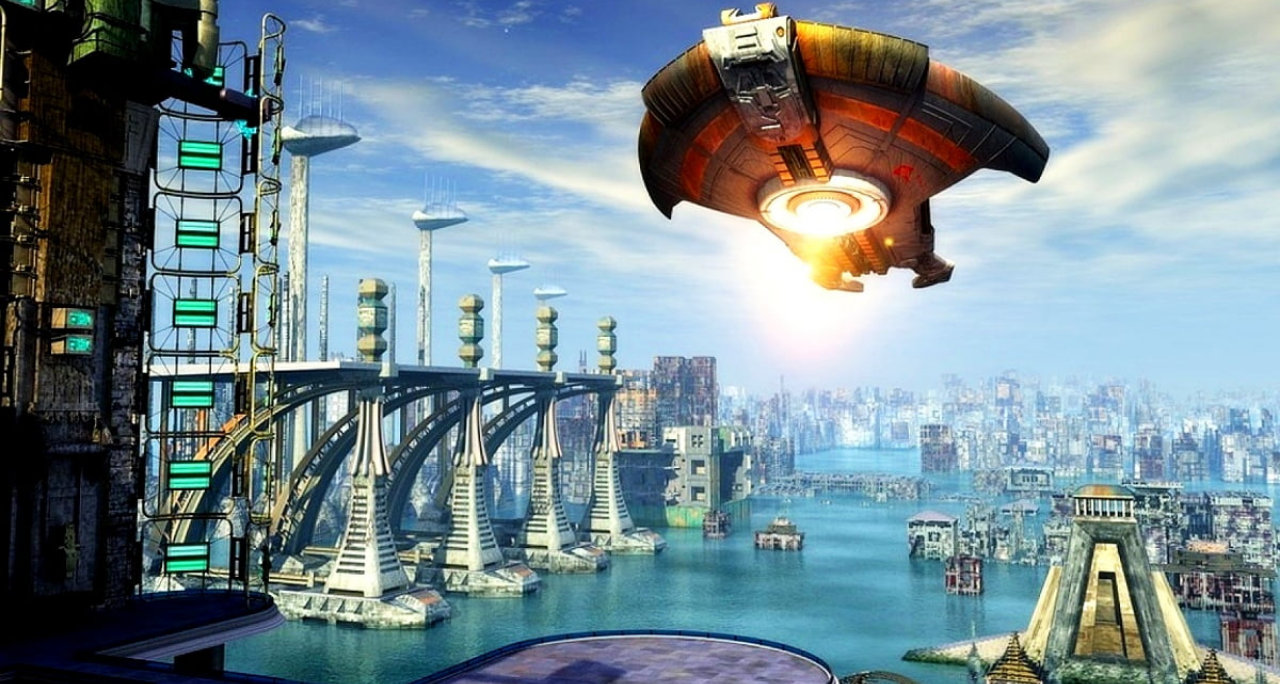
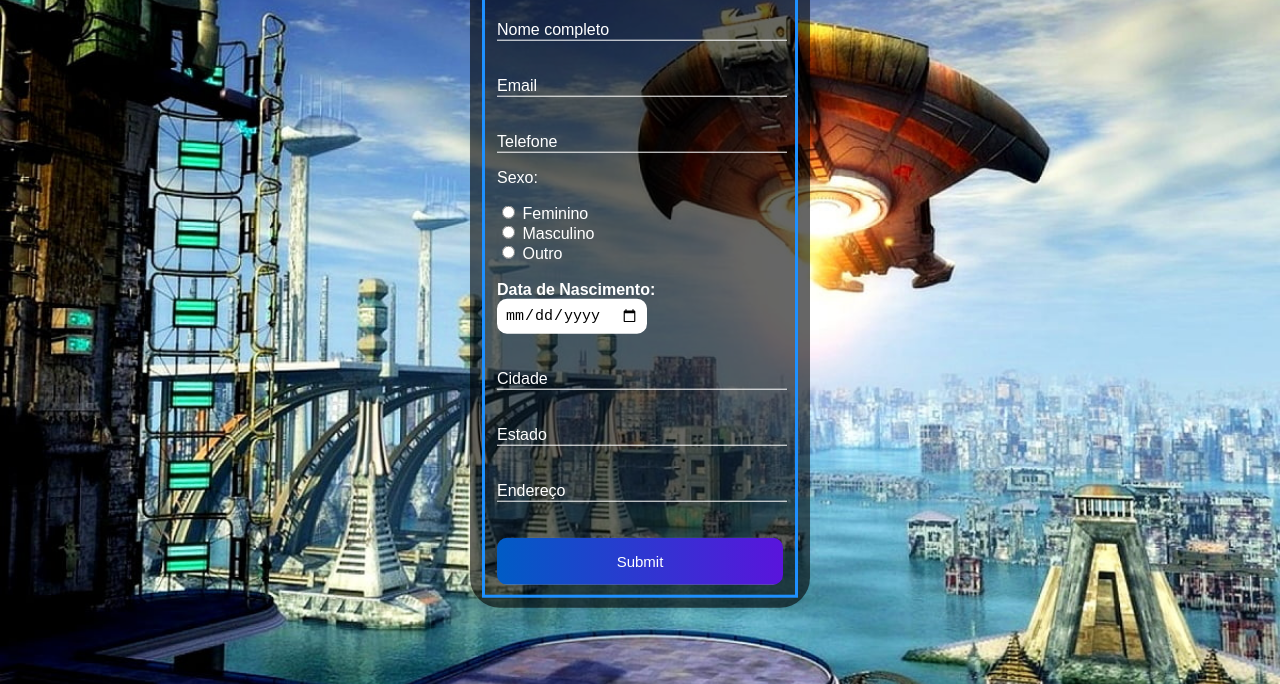
Before and after one commit to FelipeAlmeida00/Site_em_Desenvolvimento, a plain HTML site: page contato.html in a window 1280 px wide. Shown: the part 116-800 px from the top of the page. Drawn offline with Linux system fonts and the light colour scheme.

Commit message:
add_forms

```diff
--- a/contato.html
+++ b/contato.html
@@ -23,11 +23,57 @@
                 </ul>
             </nav>
 
-
-
+			<div class="box">
+				<form action="">
+					<fieldset>
+						<legend><b>Preencha o Formulario</b></legend>
+						<br>
+						<div class="inputBox">
+							<input type="text" name="nome" id="nome" class="inputUser" required>
+							<label for="nome" class="labelInput">Nome completo</label>
+						</div>
+						<br><br>
+						<div class="inputBox">
+							<input type="text" name="email" id="email" class="inputUser" required>
+							<label for="email" class="labelInput">Email</label>
+						</div>
+						<br><br>
+						<div class="inputBox">
+							<input type="tel" name="telefone" id="telefone" class="inputUser" required>
+							<label for="telefone" class="labelInput">Telefone</label>
+						</div>
+						<p>Sexo:</p>
+						<input type="radio" id="feminino" name="genero" value="feminino" required>
+						<label for="feminino">Feminino</label>
+						<br>
+						<input type="radio" id="masculino" name="genero" value="masculino" required>
+						<label for="masculino">Masculino</label>
+						<br>
+						<input type="radio" id="outro" name="genero" value="outro" required>
+						<label for="outro">Outro</label>
+						<br><br>
+						<label for="data_nascimento"><b>Data de Nascimento:</b></label>
+						<input type="date" name="data_nascimento" id="data_nascimento" required>
+						<br><br><br>
+						<div class="inputBox">
+							<input type="text" name="cidade" id="cidade" class="inputUser" required>
+							<label for="cidade" class="labelInput">Cidade</label>
+						</div>
+						<br><br>
+						<div class="inputBox">
+							<input type="text" name="estado" id="estado" class="inputUser" required>
+							<label for="estado" class="labelInput">Estado</label>
+						</div>
+						<br><br>
+						<div class="inputBox">
+							<input type="text" name="endereco" id="endereco" class="inputUser" required>
+							<label for="endereco" class="labelInput">Endereço</label>
+						</div>
+						<br><br>
+						<input type="submit" name="submit" id="submit">
+					</fieldset>
+				</form>
+			</div>
         </header>
-
-
-
 	</body>
 </html>
--- a/css/contato.css
+++ b/css/contato.css
@@ -58,3 +58,71 @@ header .ativo,header .haha:hover{
     color: white;
     background-color: yellowgreen;
 }
+
+.box{
+            color: white;
+            position: absolute;
+            top: 50%;
+            left: 50%;
+            transform: translate(-50%,-50%);
+            background-color: rgba(0, 0, 0, 0.6);
+            padding: 10px;
+            border-radius: 30px;
+            width: 25%;
+        }
+        fieldset{
+            border: 3px solid dodgerblue;
+        }
+        legend{
+            border: 1px solid dodgerblue;
+            padding: 3px;
+            text-align: center;
+            background-color: dodgerblue;
+            border-radius: 15px;
+        }
+        .inputBox{
+            position: relative;
+        }
+        .inputUser{
+            background: none;
+            border: none;
+            border-bottom: 1px solid white;
+            outline: none;
+            color: white;
+            font-size: 15px;
+            width: 100%;
+            letter-spacing: 2px;
+        }
+        .labelInput{
+            position: absolute;
+            top: 0px;
+            left: 0px;
+            pointer-events: none;
+            transition: .5s;
+        }
+        .inputUser:focus ~ .labelInput,
+        .inputUser:valid ~ .labelInput{
+            top: -20px;
+            font-size: 12px;
+            color: dodgerblue;
+        }
+        #data_nascimento{
+            border: none;
+            padding: 8px;
+            border-radius: 10px;
+            outline: none;
+            font-size: 15px;
+        }
+        #submit{
+            background-image: linear-gradient(to right,rgb(0, 92, 197), rgb(90, 20, 220));
+            width: 100%;
+            border: none;
+            padding: 15px;
+            color: white;
+            font-size: 15px;
+            cursor: pointer;
+            border-radius: 10px;
+        }
+        #submit:hover{
+            background-image: linear-gradient(to right,rgb(0, 80, 172), rgb(80, 19, 195));
+        }
```
